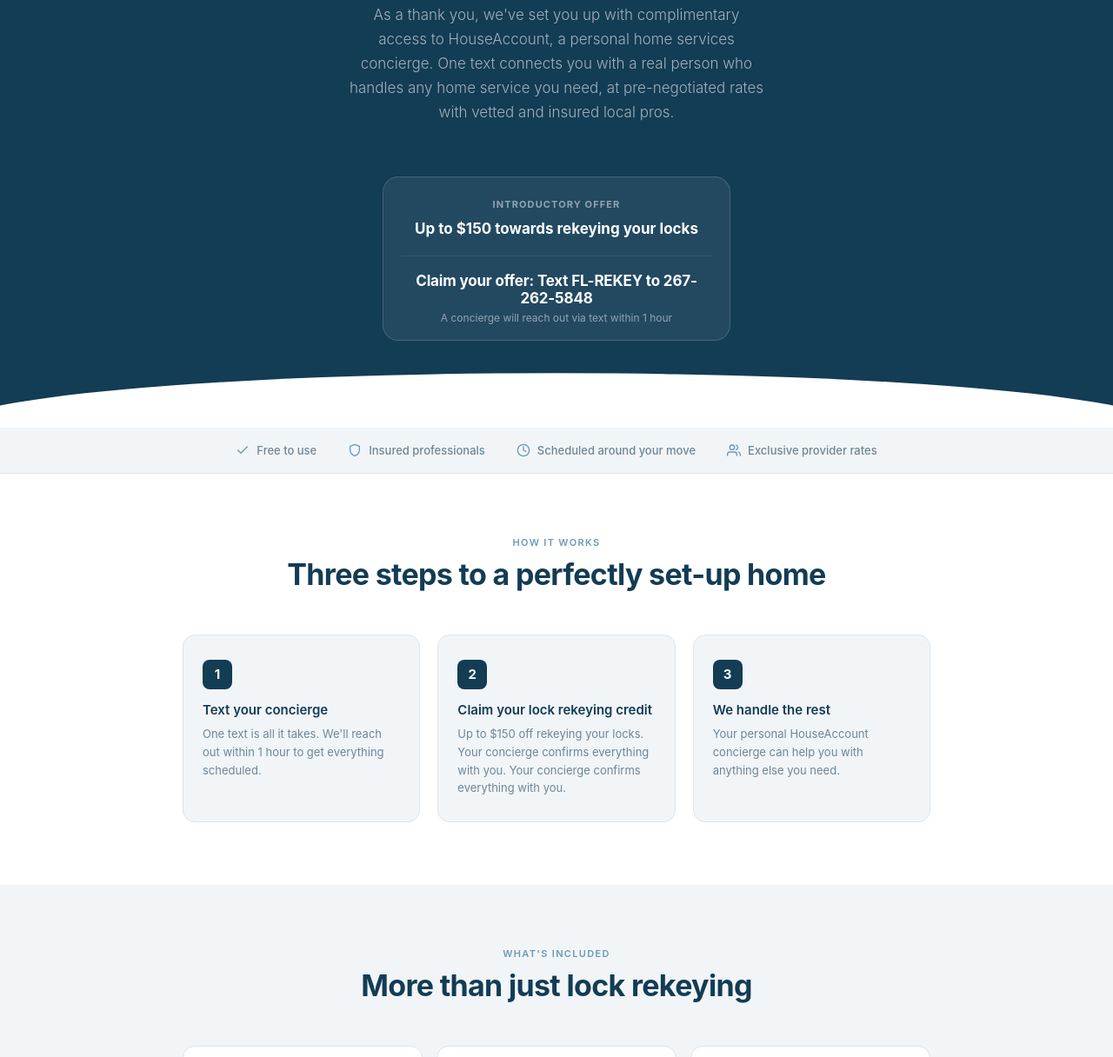
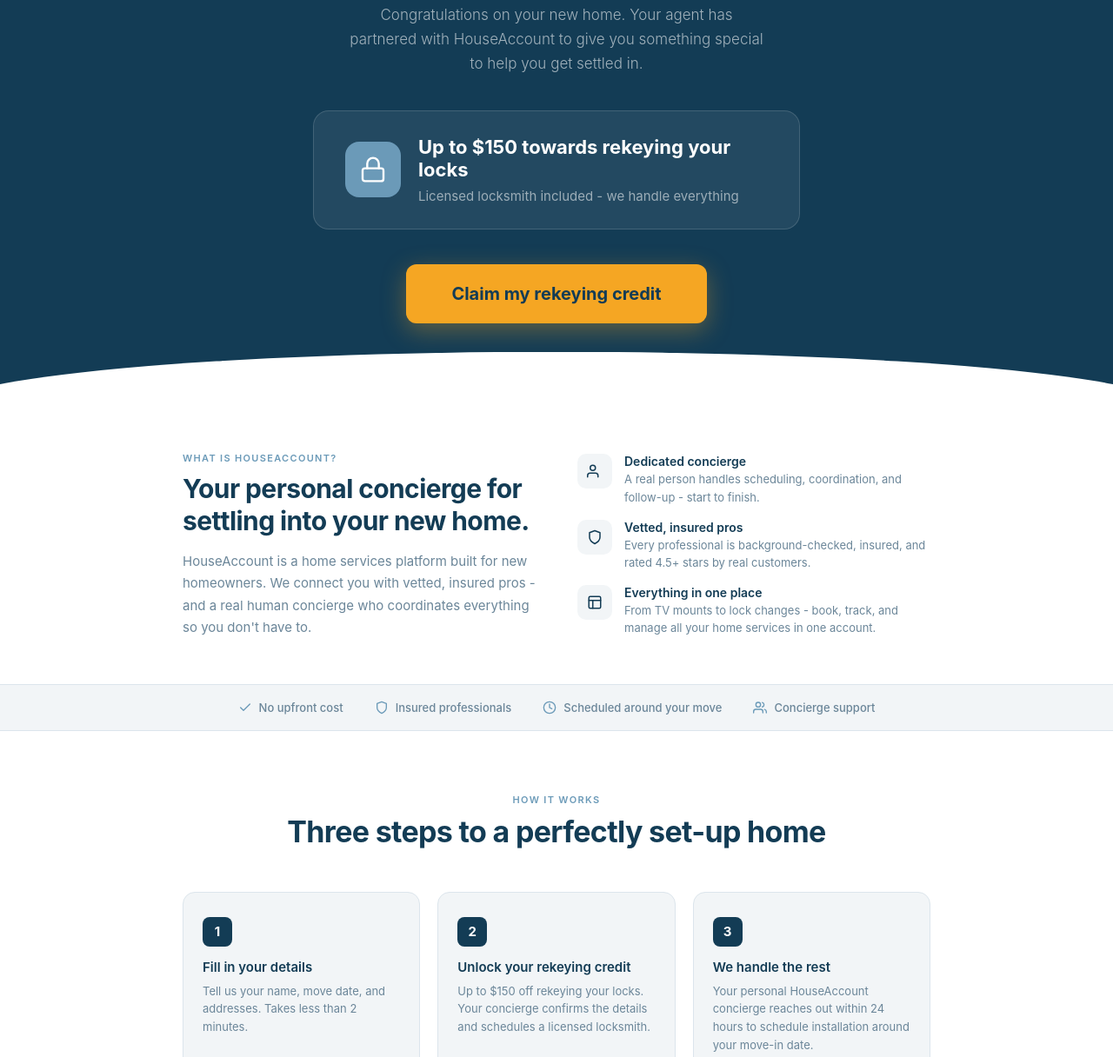
Before and after one commit to alexaminerva/houseaccount-fl-rekey, a plain HTML site: page index.html in a window 1280 px wide. Shown: the part 400-1616 px from the top of the page at 87% size. Drawn offline with Linux system fonts and the light colour scheme.

Commit message:
Rebuild homeowner LP from FL model

```diff
--- a/index.html
+++ b/index.html
@@ -3,7 +3,7 @@
 <head>
 <meta charset="UTF-8">
 <meta name="viewport" content="width=device-width, initial-scale=1.0">
-<title>FL Homeowner, Lock Rekeying Offer | HouseAccount</title>
+<title>FL Homeowner - Lock Rekeying Offer | HouseAccount</title>
 <script async src="https://www.googletagmanager.com/gtag/js?id=G-698D2S65FN"></script>
 <script>
   window.dataLayer = window.dataLayer || [];
@@ -197,32 +197,68 @@ body { font-family: -apple-system, 'Segoe UI', sans-serif; background: var(--cre
 <!-- HERO -->
 <section class="hero">
   <div class="agent-pill">A closing gift from your agent</div>
-  <h1>Your move is done.<br>Now let someone else<br><span class="teal">handle the rest.</span></h1>
-  <p class="hero-sub">As a thank you, we've set you up with complimentary access to HouseAccount, a personal home services concierge. One text connects you with a real person who handles any home service you need, at pre-negotiated rates with vetted and insured local pros.</p>
+  <h1>Your new home,<br><span class="teal">perfectly set up</span><br>from day one.</h1>
+  <p class="hero-sub">Congratulations on your new home. Your agent has partnered with HouseAccount to give you something special to help you get settled in.</p>
 
+  <div class="offer-card">
+    <div class="offer-icon">
+      <svg viewBox="0 0 24 24"><rect x="3" y="11" width="18" height="11" rx="2" ry="2"/><path d="M7 11V7a5 5 0 0 1 10 0v4"/></svg>
+    </div>
+    <div class="offer-text">
+      <strong>Up to $150 towards rekeying your locks</strong>
+      <span>Licensed locksmith included - we handle everything</span>
+    </div>
+  </div>
 
-    <div style="display:inline-block;max-width:400px;width:calc(100% - 48px);background:rgba(255,255,255,0.07);border:1px solid rgba(255,255,255,0.14);border-radius:18px;overflow:hidden;margin-top:20px;text-align:center;">
+  <br>
+  <a class="hero-cta" href="#claim">Claim my rekeying credit</a>
+</section>
 
-      <div style="padding:24px 28px 20px;">
-        <p style="font-size:11px;font-weight:700;letter-spacing:.1em;text-transform:uppercase;color:rgba(255,255,255,0.5);margin-bottom:10px;">Introductory offer</p>
-        <p style="font-size:17px;font-weight:700;color:#fff;line-height:1.3;margin:0;">Up to $150 towards rekeying your locks</p>
+<!-- WHAT IS HOUSEACCOUNT -->
+<section class="what">
+  <div class="what-inner">
+    <div class="what-text">
+      <div class="eyebrow">What is HouseAccount?</div>
+      <h2>Your personal concierge for settling into your new home.</h2>
+      <p>HouseAccount is a home services platform built for new homeowners. We connect you with vetted, insured pros - and a real human concierge who coordinates everything so you don't have to.</p>
+    </div>
+    <div class="what-points">
+      <div class="what-point">
+        <div class="what-point-icon">
+          <svg viewBox="0 0 24 24"><path d="M17 21v-2a4 4 0 0 0-4-4H5a4 4 0 0 0-4 4v2"/><circle cx="9" cy="7" r="4"/></svg>
+        </div>
+        <div>
+          <h4>Dedicated concierge</h4>
+          <p>A real person handles scheduling, coordination, and follow-up - start to finish.</p>
+        </div>
       </div>
-
-      <div style="height:1px;background:rgba(255,255,255,0.1);margin:0 20px;"></div>
-
-      <a href="sms:+12672625848?body=FL-REKEY" style="display:block;padding:18px 24px;text-decoration:none;transition:background .15s;" onmouseover="this.style.background='rgba(255,255,255,0.05)'" onmouseout="this.style.background='transparent'">
-        <span style="display:block;font-size:17px;font-weight:700;color:#fff;letter-spacing:-.01em;">Claim your offer: Text FL-REKEY to 267-262-5848</span>
-        <span style="display:block;font-size:12px;color:rgba(255,255,255,0.5);margin-top:5px;font-weight:400;">A concierge will reach out via text within 1 hour</span>
-      </a>
-
+      <div class="what-point">
+        <div class="what-point-icon">
+          <svg viewBox="0 0 24 24"><path d="M12 22s8-4 8-10V5l-8-3-8 3v7c0 6 8 10 8 10z"/></svg>
+        </div>
+        <div>
+          <h4>Vetted, insured pros</h4>
+          <p>Every professional is background-checked, insured, and rated 4.5+ stars by real customers.</p>
+        </div>
+      </div>
+      <div class="what-point">
+        <div class="what-point-icon">
+          <svg viewBox="0 0 24 24"><rect x="3" y="3" width="18" height="18" rx="2"/><path d="M3 9h18M9 21V9"/></svg>
+        </div>
+        <div>
+          <h4>Everything in one place</h4>
+          <p>From TV mounts to lock changes - book, track, and manage all your home services in one account.</p>
+        </div>
+      </div>
     </div>
+  </div>
 </section>
 
 <!-- TRUST -->
 <div class="trust">
   <div class="trust-item">
     <svg viewBox="0 0 24 24" fill="none" stroke="currentColor" stroke-width="2" stroke-linecap="round" stroke-linejoin="round"><polyline points="20 6 9 17 4 12"/></svg>
-    Free to use
+    No upfront cost
   </div>
   <div class="trust-item">
     <svg viewBox="0 0 24 24" fill="none" stroke="currentColor" stroke-width="2" stroke-linecap="round" stroke-linejoin="round"><path d="M12 22s8-4 8-10V5l-8-3-8 3v7c0 6 8 10 8 10z"/></svg>
@@ -234,7 +270,7 @@ body { font-family: -apple-system, 'Segoe UI', sans-serif; background: var(--cre
   </div>
   <div class="trust-item">
     <svg viewBox="0 0 24 24" fill="none" stroke="currentColor" stroke-width="2" stroke-linecap="round" stroke-linejoin="round"><path d="M17 21v-2a4 4 0 0 0-4-4H5a4 4 0 0 0-4 4v2"/><circle cx="9" cy="7" r="4"/><path d="M23 21v-2a4 4 0 0 0-3-3.87"/><path d="M16 3.13a4 4 0 0 1 0 7.75"/></svg>
-    Exclusive provider rates
+    Concierge support
   </div>
 </div>
 
@@ -245,18 +281,18 @@ body { font-family: -apple-system, 'Segoe UI', sans-serif; background: var(--cre
   <div class="steps">
     <div class="step">
       <div class="step-num">1</div>
-      <h3>Text your concierge</h3>
-      <p>One text is all it takes. We'll reach out within 1 hour to get everything scheduled.</p>
+      <h3>Fill in your details</h3>
+      <p>Tell us your name, move date, and addresses. Takes less than 2 minutes.</p>
     </div>
     <div class="step">
       <div class="step-num">2</div>
-      <h3>Claim your lock rekeying credit</h3>
-      <p>Up to $150 off rekeying your locks. Your concierge confirms everything with you. Your concierge confirms everything with you.</p>
+      <h3>Unlock your rekeying credit</h3>
+      <p>Up to $150 off rekeying your locks. Your concierge confirms the details and schedules a licensed locksmith.</p>
     </div>
     <div class="step">
       <div class="step-num">3</div>
       <h3>We handle the rest</h3>
-      <p>Your personal HouseAccount concierge can help you with anything else you need.</p>
+      <p>Your personal HouseAccount concierge reaches out within 24 hours to schedule installation around your move-in date.</p>
     </div>
   </div>
 </section>
@@ -270,7 +306,7 @@ body { font-family: -apple-system, 'Segoe UI', sans-serif; background: var(--cre
       <img class="check-icon" src="https://cdn.prod.website-files.com/67c69ed7dd5666816747acc4/69ae69bc0c274e091b394e80_Truee%20Icon%20Big.svg" alt="">
       <div>
         <h4>Lock Rekeying</h4>
-        <p>Up to $150 off — every entry door rekeyed by a licensed locksmith.</p>
+        <p>Up to $150 off - every entry door rekeyed by a licensed, insured locksmith.</p>
       </div>
     </div>
     <div class="service-card">
@@ -284,7 +320,7 @@ body { font-family: -apple-system, 'Segoe UI', sans-serif; background: var(--cre
       <img class="check-icon" src="https://cdn.prod.website-files.com/67c69ed7dd5666816747acc4/69ae69bc0c274e091b394e80_Truee%20Icon%20Big.svg" alt="">
       <div>
         <h4>Move-In Clean</h4>
-        <p>A deep clean before you unpack, start fresh.</p>
+        <p>A deep clean before you unpack - start fresh.</p>
       </div>
     </div>
     <div class="service-card">
@@ -298,14 +334,14 @@ body { font-family: -apple-system, 'Segoe UI', sans-serif; background: var(--cre
       <img class="check-icon" src="https://cdn.prod.website-files.com/67c69ed7dd5666816747acc4/69ae69bc0c274e091b394e80_Truee%20Icon%20Big.svg" alt="">
       <div>
         <h4>Fixture Installation</h4>
-        <p>Light fixtures, ceiling fans, and more, installed safely and cleanly.</p>
+        <p>Light fixtures, ceiling fans, and more - installed safely and cleanly.</p>
       </div>
     </div>
     <div class="service-card">
       <img class="check-icon" src="https://cdn.prod.website-files.com/67c69ed7dd5666816747acc4/69ae69bc0c274e091b394e80_Truee%20Icon%20Big.svg" alt="">
       <div>
         <h4>Mirror &amp; Art Hanging</h4>
-        <p>Everything level, anchored right, from gallery walls to oversized mirrors.</p>
+        <p>Everything level, anchored right - from gallery walls to oversized mirrors.</p>
       </div>
     </div>
   </div>
@@ -325,7 +361,7 @@ body { font-family: -apple-system, 'Segoe UI', sans-serif; background: var(--cre
     <div class="protected-item">
       <svg viewBox="0 0 24 24" fill="none" stroke="currentColor" stroke-width="2" stroke-linecap="round" stroke-linejoin="round"><polyline points="20 6 9 17 4 12"/></svg>
       <h4>No Hassle Cancellations</h4>
-      <p>Give us 48 hours and we'll cancel, no questions asked.</p>
+      <p>Give us 48 hours and we'll cancel - no questions asked.</p>
     </div>
     <div class="protected-item">
       <svg viewBox="0 0 24 24" fill="none" stroke="currentColor" stroke-width="2" stroke-linecap="round" stroke-linejoin="round"><path d="M17 21v-2a4 4 0 0 0-4-4H5a4 4 0 0 0-4 4v2"/><circle cx="9" cy="7" r="4"/></svg>
@@ -341,6 +377,19 @@ body { font-family: -apple-system, 'Segoe UI', sans-serif; background: var(--cre
 </section>
 
 
+<!-- CTA -->
+<section class="form-section" id="claim">
+  <div class="form-wrap" style="text-align:center;">
+    <div class="eyebrow">Claim your offer</div>
+    <div class="section-title">One text. That's it.</div>
+    <p style="color:var(--muted);font-size:16px;max-width:460px;margin:14px auto 36px;line-height:1.65;">Text <strong style="color:var(--navy)">FL-REKEY</strong> to our concierge and we'll reach out within 1 hour to schedule your installation.</p>
+    <a href="sms:+12672625848?body=FL-REKEY" style="display:inline-flex;align-items:center;gap:12px;background:var(--navy);color:#fff;text-decoration:none;padding:18px 32px;border-radius:12px;font-size:20px;font-weight:700;letter-spacing:-.01em;transition:background .15s;">
+      <svg viewBox="0 0 24 24" width="22" height="22" fill="none" stroke="currentColor" stroke-width="2" stroke-linecap="round" stroke-linejoin="round"><path d="M21 15a2 2 0 0 1-2 2H7l-4 4V5a2 2 0 0 1 2-2h14a2 2 0 0 1 2 2z"/></svg>
+      Text FL-REKEY to 267-262-5848
+    </a>
+    <p style="font-size:13px;color:#aab8c2;margin-top:18px;">Tap to open your messages app. We'll confirm within 1 hour.</p>
+  </div>
+</section>
 
 
 <!-- FOOTER -->
@@ -400,7 +449,7 @@ function handleSubmit() {
 function showSuccess() {
   document.getElementById('form-content').style.display = 'none';
   document.getElementById('success-state').style.display = 'block';
-  window.scrollTo({ top: document.getElementById('claim').offsetTop, 40, behavior: 'smooth' });
+  window.scrollTo({ top: document.getElementById('claim').offsetTop - 40, behavior: 'smooth' });
   gtag('event', 'form_submit', { 'form_name': 'homeowner-claim-fl-rekey', 'campaign': 'FL Rekey' });
 }
 
```
